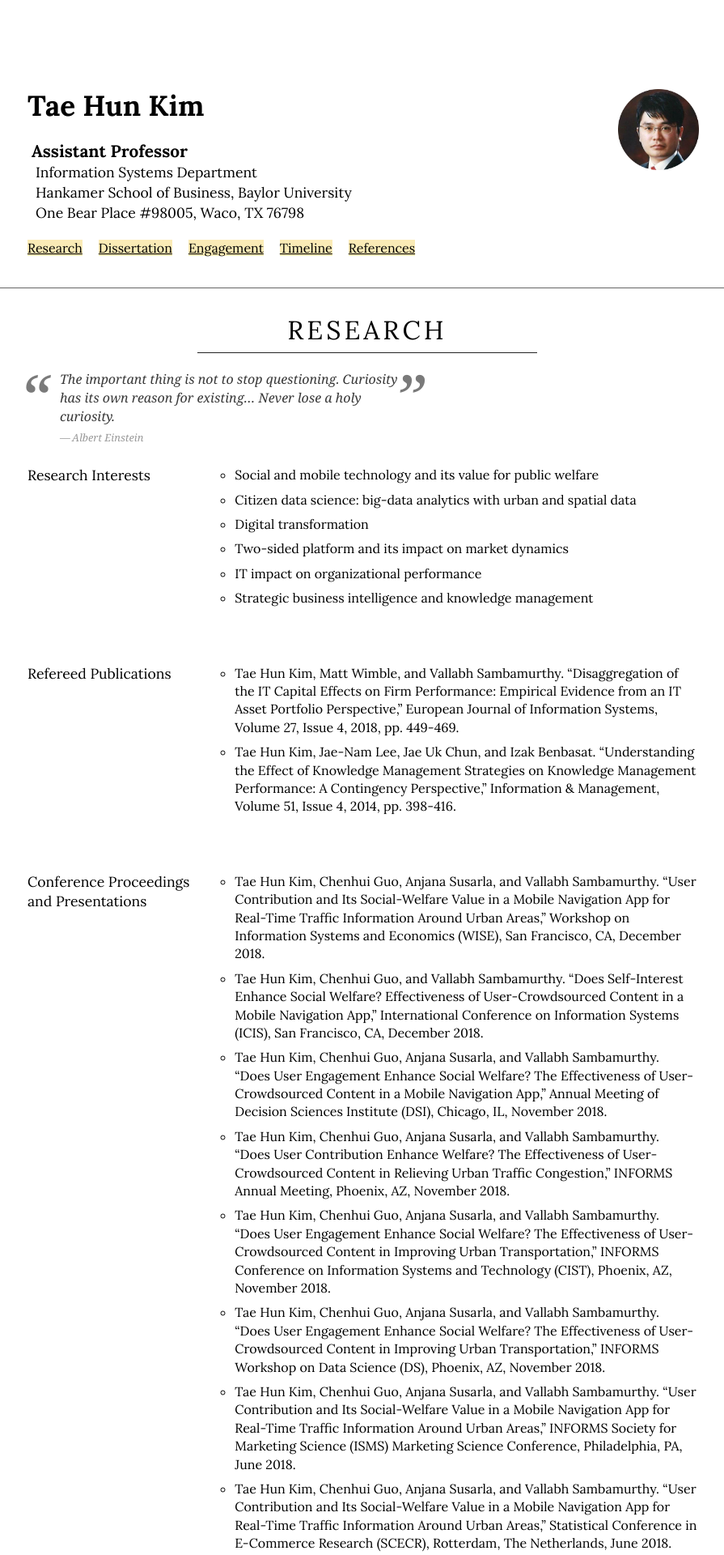
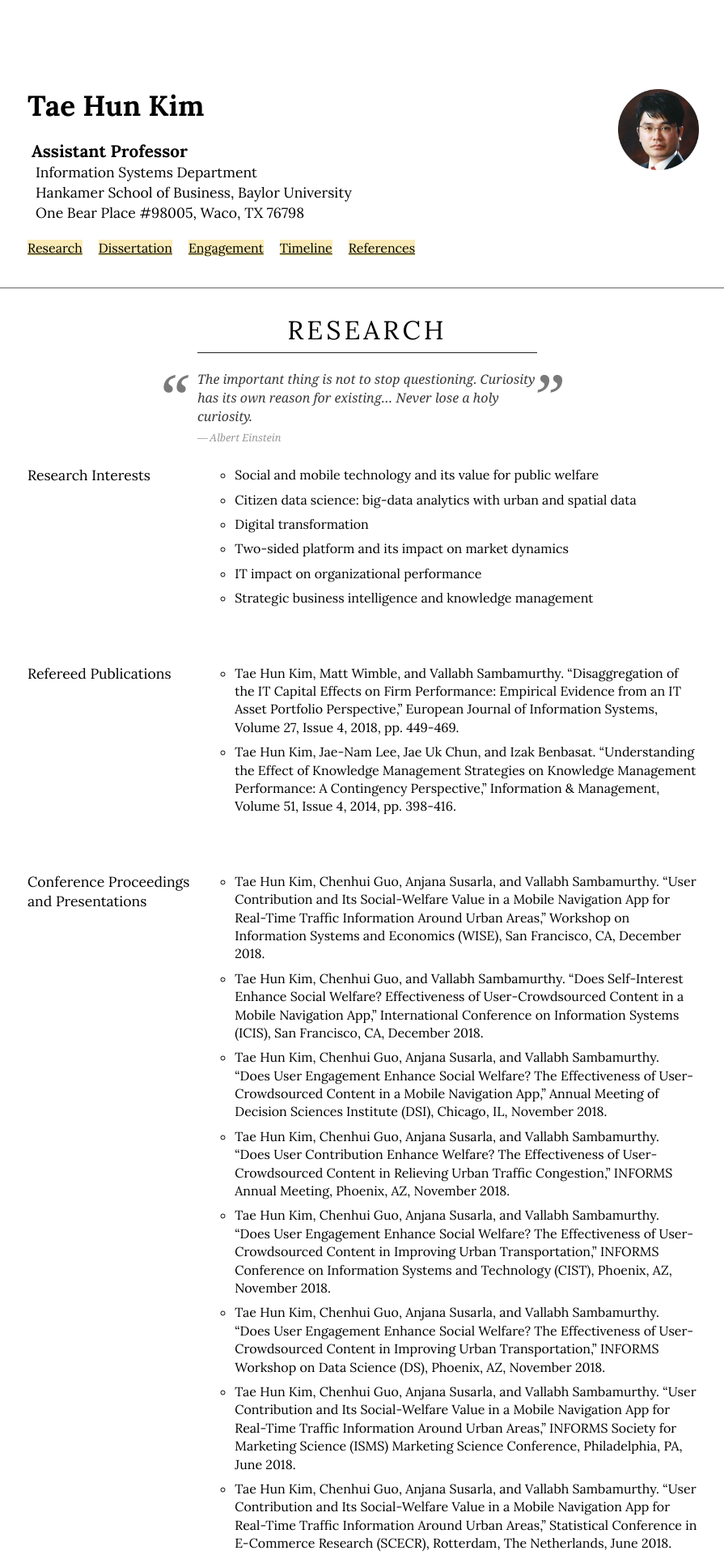
Before and after one commit to istaehun/taehun, a Jekyll site: the page built from index.html, in a window 1280 px wide. Shown: the top 1920 px of the page at 81% size, without its empty margins (186-1081 px from the left). Built offline with Jekyll 4.4.1, drawn with Linux system fonts in a browser that asks for light colours; nearby versions of some CDN libraries.

Commit message:
Update main.scss

```diff
--- a/css/main.scss
+++ b/css/main.scss
@@ -29,4 +29,5 @@ li {
 
 blockquote {
     width: 500px;
+    margin: 20px auto;
 }
```
